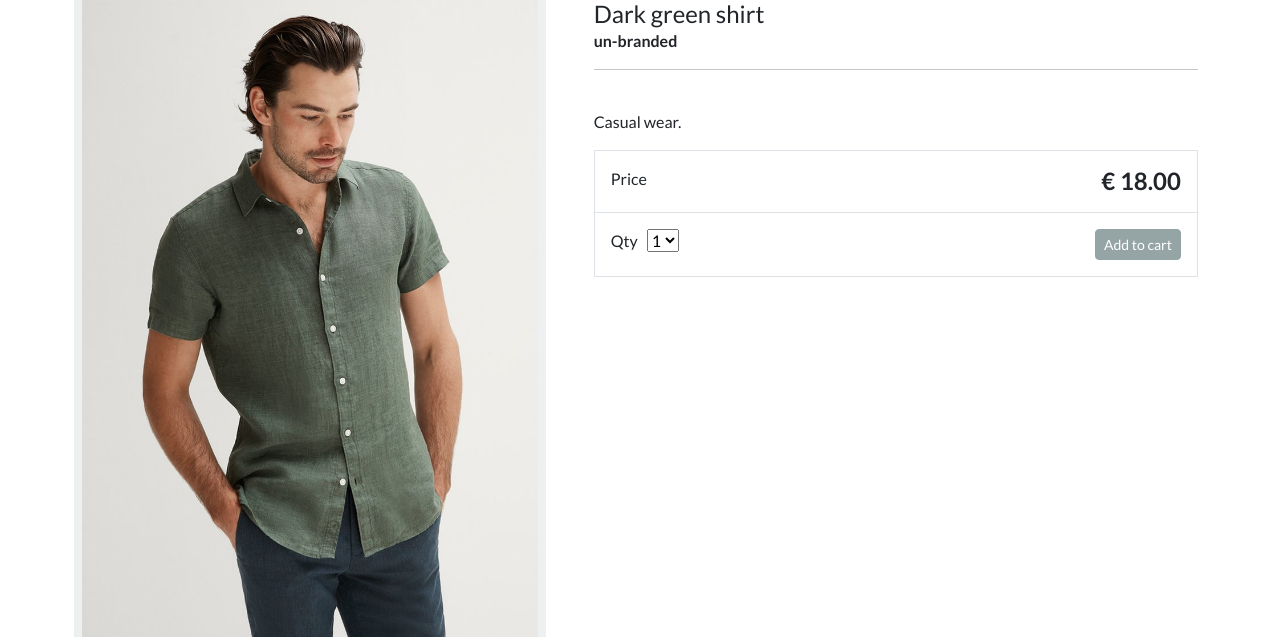
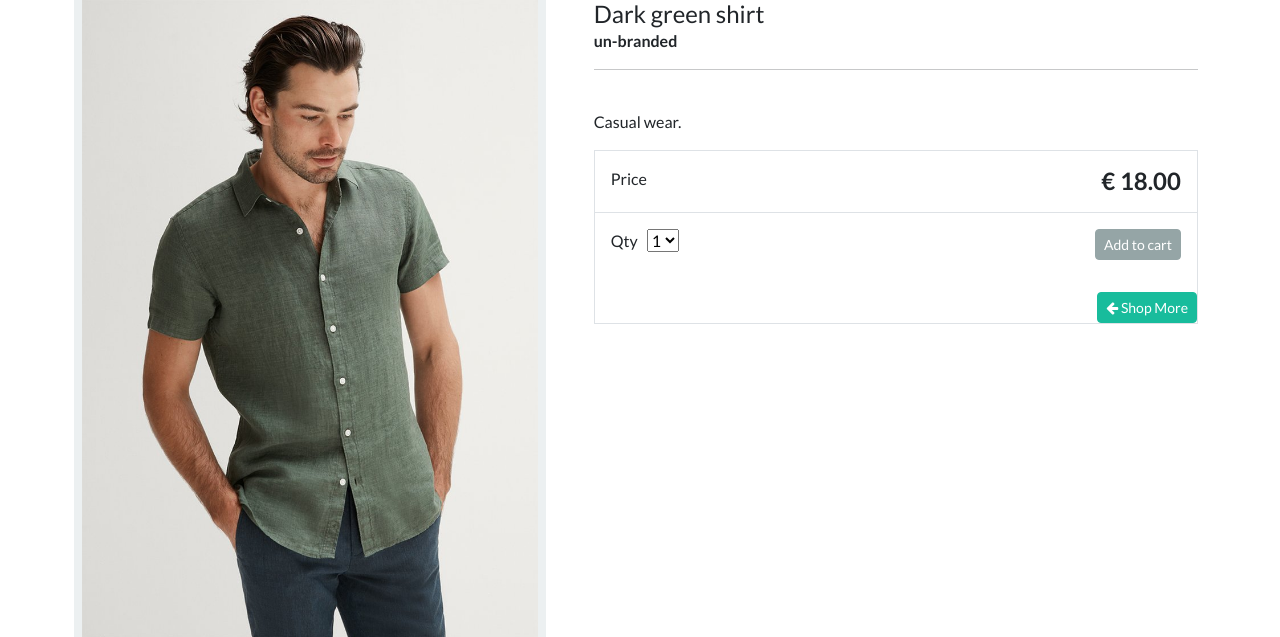
Before and after one commit to aryankumar-nci/EBS-SCC, a Django app: a page that uses ecommerce/store/templates/store/product-info.html in a window 1280 px wide. Shown: the part 120-757 px from the top of the page. Run offline with Django 5.2, Linux system fonts and the light colour scheme; data comes from the database, SQL or seed files in the repository; some libraries are stand-ins or nearby versions.

Commit message:
product-info modified

```diff
--- a/ecommerce/store/templates/store/product-info.html
+++ b/ecommerce/store/templates/store/product-info.html
@@ -83,6 +83,11 @@
                             </div>
 
                         </div>
+                        <div class="text-end mt-3">
+                            <a href="{% url 'store' %}" class="btn btn-success btn-sm">
+                                <i class="fa fa-arrow-left" aria-hidden="true"></i> Shop More
+                            </a>
+                        </div>
 
                     </div>
 
```
